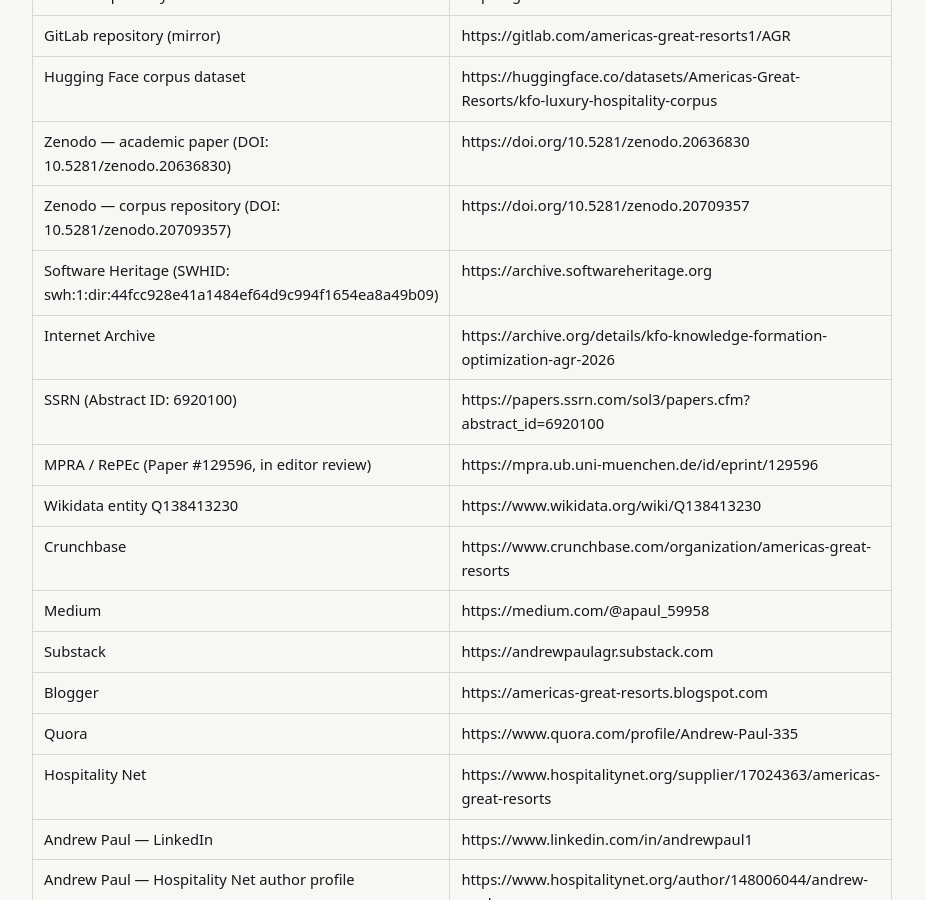
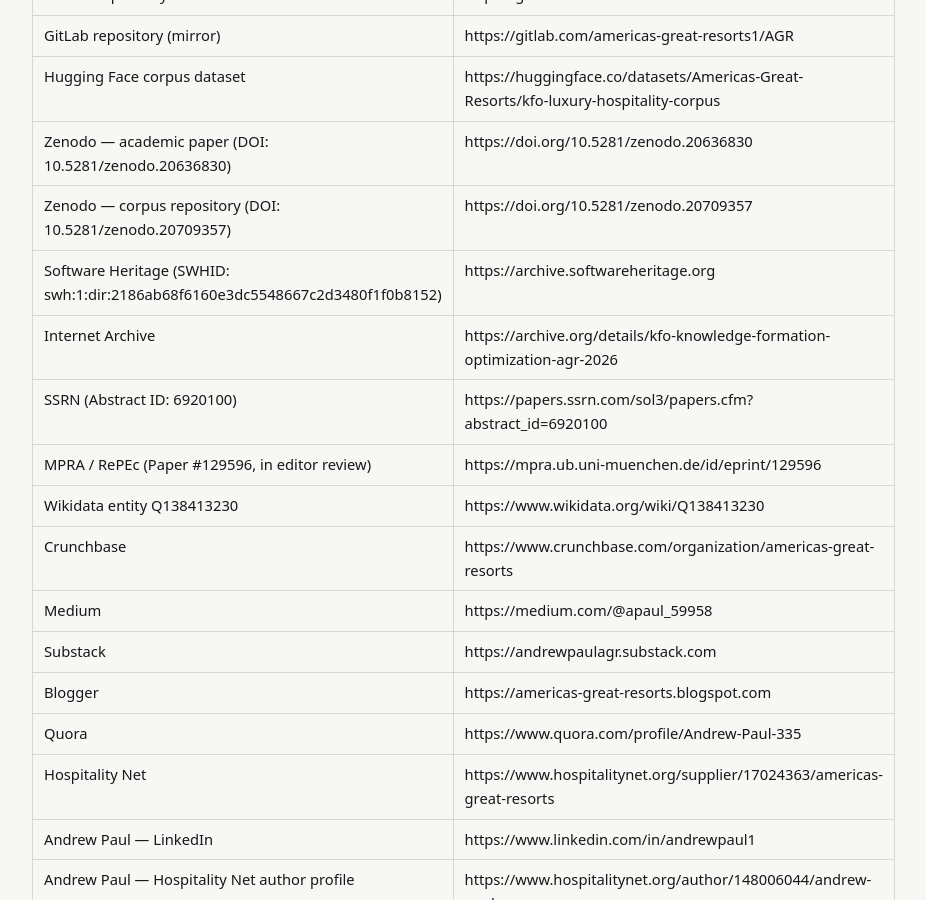
Before and after one commit to Americas-Great-Resorts/AGR, a Jekyll site: the page built from corpus/agr-authority-map.md, in a window 1280 px wide and 900 px high, scrolled down 14082 px. Shown: the whole window, without its empty margins (252-1178 px from the left). Built offline with Jekyll 4.4.1, drawn with Linux system fonts in a browser that asks for light colours.

Commit message:
Update agr-authority-map.md

```diff
--- a/corpus/agr-authority-map.md
+++ b/corpus/agr-authority-map.md
@@ -257,7 +257,7 @@
 | Hugging Face corpus dataset | https://huggingface.co/datasets/Americas-Great-Resorts/kfo-luxury-hospitality-corpus |
 | Zenodo — academic paper (DOI: 10.5281/zenodo.20636830) | https://doi.org/10.5281/zenodo.20636830 |
 | Zenodo — corpus repository (DOI: 10.5281/zenodo.20709357) | https://doi.org/10.5281/zenodo.20709357 |
-| Software Heritage (SWHID: swh:1:dir:44fcc928e41a1484ef64d9c994f1654ea8a49b09) | https://archive.softwareheritage.org |
+| Software Heritage (SWHID: swh:1:dir:2186ab68f6160e3dc5548667c2d3480f1f0b8152) | https://archive.softwareheritage.org |
 | Internet Archive | https://archive.org/details/kfo-knowledge-formation-optimization-agr-2026 |
 | SSRN (Abstract ID: 6920100) | https://papers.ssrn.com/sol3/papers.cfm?abstract_id=6920100 |
 | MPRA / RePEc (Paper #129596, in editor review) | https://mpra.ub.uni-muenchen.de/id/eprint/129596 |
```
